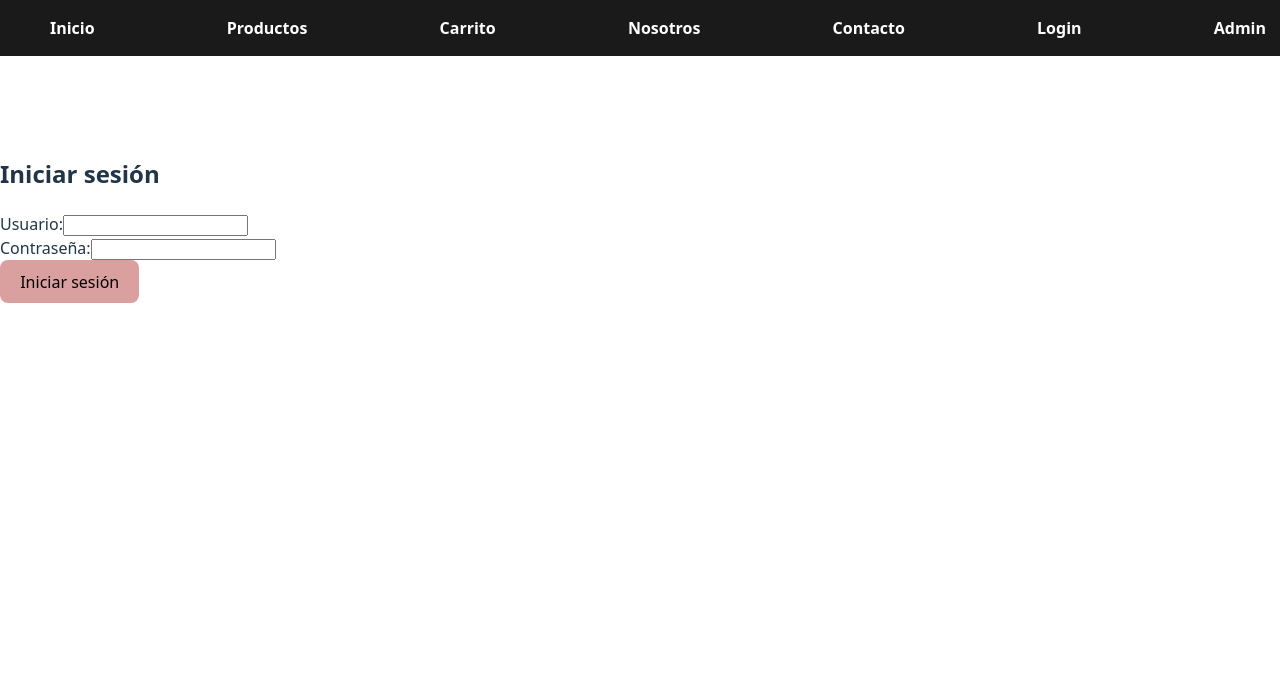
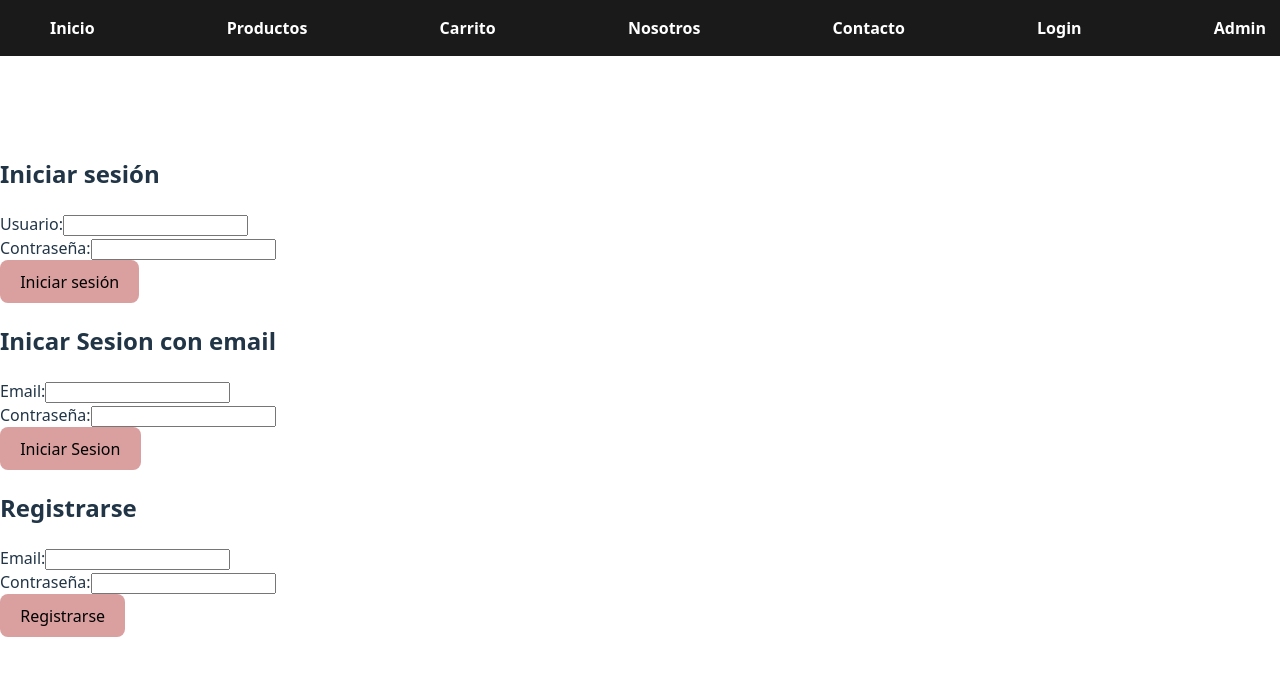
Before and after one commit to Ariel3748/react, a React (Vite) app in the folder preEntrega/: page /login in a window 1280 px wide. Shown: the top 676 px of the page. Built offline with nearby package versions, Linux system fonts and the light colour scheme.

Commit message:
Agrego funcionalidad de autenticacion de usuarios con FireBase
Conecte mi app con FireBase y ahora los usuarios pueden registrarse y luego iniciar sesion con sus mismos datos alojados en firebase; Modularice la parte de inicio de sesion y registro

```diff
--- a/preEntrega/src/auth/firebase.js
+++ b/preEntrega/src/auth/firebase.js
@@ -0,0 +1,50 @@
+import { getAuth, createUserWithEmailAndPassword, signInWithEmailAndPassword } from "firebase/auth";
+import { initializeApp } from "firebase/app";
+
+const firebaseConfig = {
+  apiKey: "AIzaSyCm2PR0psIsn0ab-nkX4-2HGHMCpYH6XDU",
+  authDomain: "mie-commerce.firebaseapp.com",
+  projectId: "mie-commerce",
+  storageBucket: "mie-commerce.firebasestorage.app",
+  messagingSenderId: "717768673247",
+  appId: "1:717768673247:web:0018027c618fffa186e66a"
+};
+
+// Initialize Firebase
+const app = initializeApp(firebaseConfig);
+
+
+
+const auth = getAuth();
+export function crearUsuario(email,password){
+
+  return(new Promise((res,rej)=>{
+    createUserWithEmailAndPassword(auth, email, password)
+    .then((userCredential) => {
+      const user = userCredential.user;
+      res(user)
+    })
+    .catch((error) => {
+      const errorCode = error.code;
+      const errorMessage = error.message;
+      rej(error)
+    });
+  }))
+
+}
+
+export function iniciarSesion(email,password){
+  return(new Promise((res,rej)=>{
+    signInWithEmailAndPassword(auth, email, password)
+  .then((userCredential) => {
+    const user = userCredential.user;
+    res(user)
+    })
+  .catch((error) => {
+    const errorCode = error.code;
+    const errorMessage = error.message;
+    const errores = errorCode + errorMessage
+    rej(errores)
+    });
+  }))
+  }
--- /dev/null
+++ b/preEntrega/src/components/IniciarSesion.jsx
@@ -0,0 +1,39 @@
+import React, { useState } from "react";
+import { useAuthContext } from "../context/AuthContext";
+import { iniciarSesion } from "../auth/firebase";
+export function IniciarSesionComponent() {
+  const [usuario, setUsuario] = useState("");
+  const [password, setPassword] = useState("");
+  const { login } = useAuthContext();
+
+
+  function iniciarSesionHandler(e) {
+    e.preventDefault()
+    iniciarSesion(usuario,password).then((user)=>login(usuario)).catch((errores)=>console.log(errores));
+  }
+
+  return (
+    <>
+      <form onSubmit={iniciarSesionHandler}>
+        <h2>Inicar Sesion con email</h2>
+        <div>
+          <label>Email:</label>
+          <input
+            type="text"
+            value={usuario}
+            onChange={(e) => setUsuario(e.target.value)}
+          />
+        </div>
+        <div>
+          <label>Contraseña:</label>
+          <input
+            type="password"
+            value={password}
+            onChange={(e) => setPassword(e.target.value)}
+          />
+        </div>
+        <button type="submit">Iniciar Sesion</button>
+      </form>
+    </>
+  );
+}
--- a/preEntrega/src/components/Login.jsx
+++ b/preEntrega/src/components/Login.jsx
@@ -1,37 +1,40 @@
-import React, { useState } from 'react';
-import { useNavigate } from 'react-router-dom';
-import { useAuthContext } from '../context/AuthContext';
+import React, { useState } from "react";
+import { useNavigate } from "react-router-dom";
+import { useAuthContext } from "../context/AuthContext";
+import { IniciarSesionComponent } from "./IniciarSesion";
+import { RegistrarComponent } from "./RegistroUsuarioEmail";
 function Login() {
-  const [usuario, setUsuario] = useState('');
-  const [password, setPassword] = useState('');
+  const [usuario, setUsuario] = useState("");
+  const [password, setPassword] = useState("");
   const { login } = useAuthContext();
   const navigate = useNavigate();
-  const {user} = useAuthContext()
-  const {logout} = useAuthContext()
+  const { user } = useAuthContext();
+  const { logout } = useAuthContext();
+
+
+
 
   const handleSubmit = (e) => {
     e.preventDefault();
     // Simulación de autenticación
-    if (usuario === 'admin' && password === '1234') {
+    if (usuario === "admin" && password === "1234") {
       login(usuario);
-      navigate('/dashboard');
+      navigate("/dashboard");
     } else {
-      alert('Credenciales incorrectas');
+      alert("Credenciales incorrectas");
     }
   };
 
-  if(user){
-    return(
+  if (user) {
+    return (
       <>
-        <button onClick={logout}>
-          Cerrar Sesion
-        </button>
+        <button onClick={logout}>Cerrar Sesion</button>
       </>
-    )
+    );
   }
 
-
   return (
+    <div>
       <form onSubmit={handleSubmit}>
         <h2>Iniciar sesión</h2>
         <div>
@@ -52,33 +55,9 @@ function Login() {
         </div>
         <button type="submit">Iniciar sesión</button>
       </form>
+      <IniciarSesionComponent/>
+      <RegistrarComponent/>
+    </div>
   );
 }
 export default Login;
-
-
-
-
-
-
-
-
-
-
-
-
-
-
-
-
-
-/*export default function Login({user, admin, setUser, setAdmin}){
-
-    return(
-        <>
-            <button onClick={setUser}>{user ? "Cerrar Sesion Usuario" : "Iniciar Sesion Usuario"}</button>
-            <button onClick={setAdmin}>{admin ? "Cerrar Sesion Admin" : "Iniciar Sesion Admin"}</button>
-        </>
-
-    )
-}*/
--- /dev/null
+++ b/preEntrega/src/components/RegistroUsuarioEmail.jsx
@@ -0,0 +1,41 @@
+import React, { useState } from "react";
+import { useAuthContext } from "../context/AuthContext";
+import { crearUsuario} from "../auth/firebase";
+export function RegistrarComponent() {
+  const [usuario, setUsuario] = useState("");
+  const [password, setPassword] = useState("");
+  const { login } = useAuthContext();
+
+
+    function registrarUsuario(e){
+        e.preventDefault()
+        crearUsuario(usuario,password).then((user)=>login(usuario)).catch((error)=>console.log(error))
+  }
+
+
+
+  return (
+    <>
+      <form onSubmit={registrarUsuario}>
+        <h2>Registrarse</h2>
+        <div>
+          <label>Email:</label>
+          <input
+            type="text"
+            value={usuario}
+            onChange={(e) => setUsuario(e.target.value)}
+          />
+        </div>
+        <div>
+          <label>Contraseña:</label>
+          <input
+            type="password"
+            value={password}
+            onChange={(e) => setPassword(e.target.value)}
+          />
+        </div>
+        <button type="submit">Registrarse</button>
+      </form>
+    </>
+  );
+}
```
Lines whose indentation alone changed are shown as unchanged.
